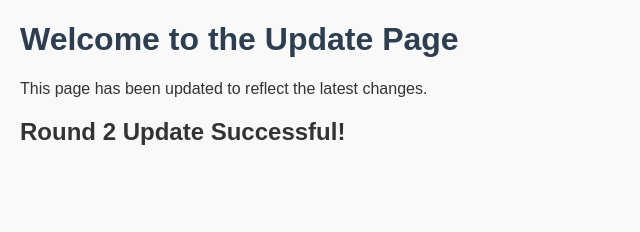
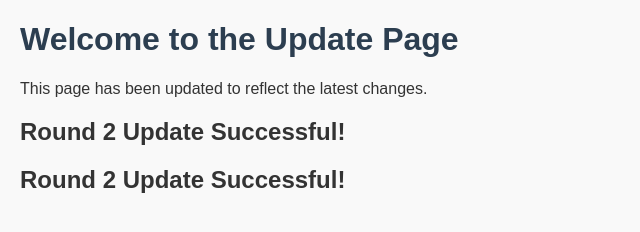
Before and after one commit to 9sushant/test-task-01-abc12-, a plain HTML site: page index.html in a window 1280 px wide. Shown: the whole page, without its empty margins (0-640 px from the left). Drawn offline with Linux system fonts and the light colour scheme.

Commit message:
chore: Revise application (round 2)

```diff
--- a/index.html
+++ b/index.html
@@ -20,6 +20,8 @@
     <h1>Welcome to the Update Page</h1>
     <p>This page has been updated to reflect the latest changes.</p>
     <h2>Round 2 Update Successful!</h2>
+    <!-- New h2 tag added below as per the instructions -->
+    <h2>Round 2 Update Successful!</h2>
     <script>
         // Example JavaScript code if needed in future
         // For now, no dynamic behavior is required
```
